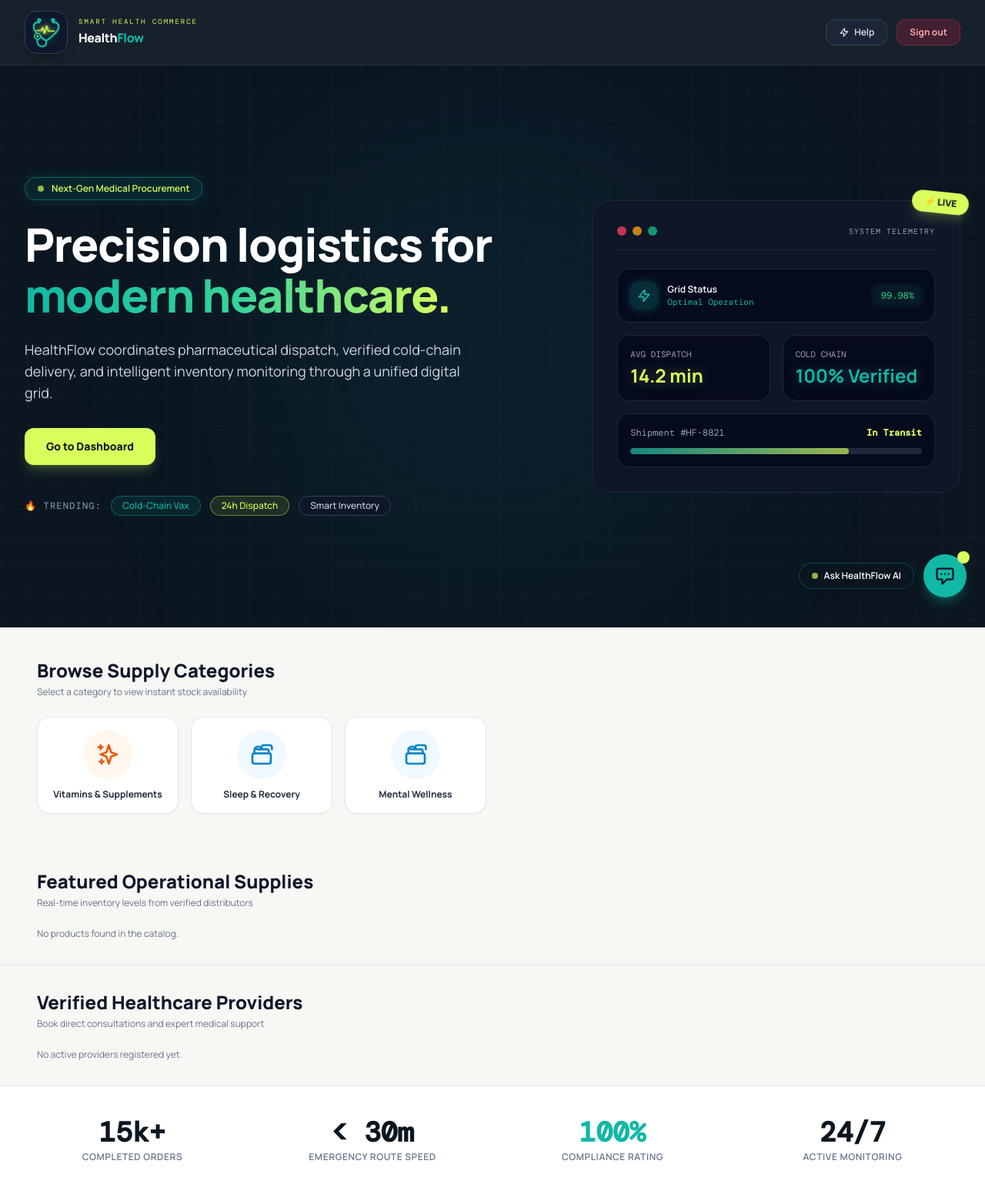
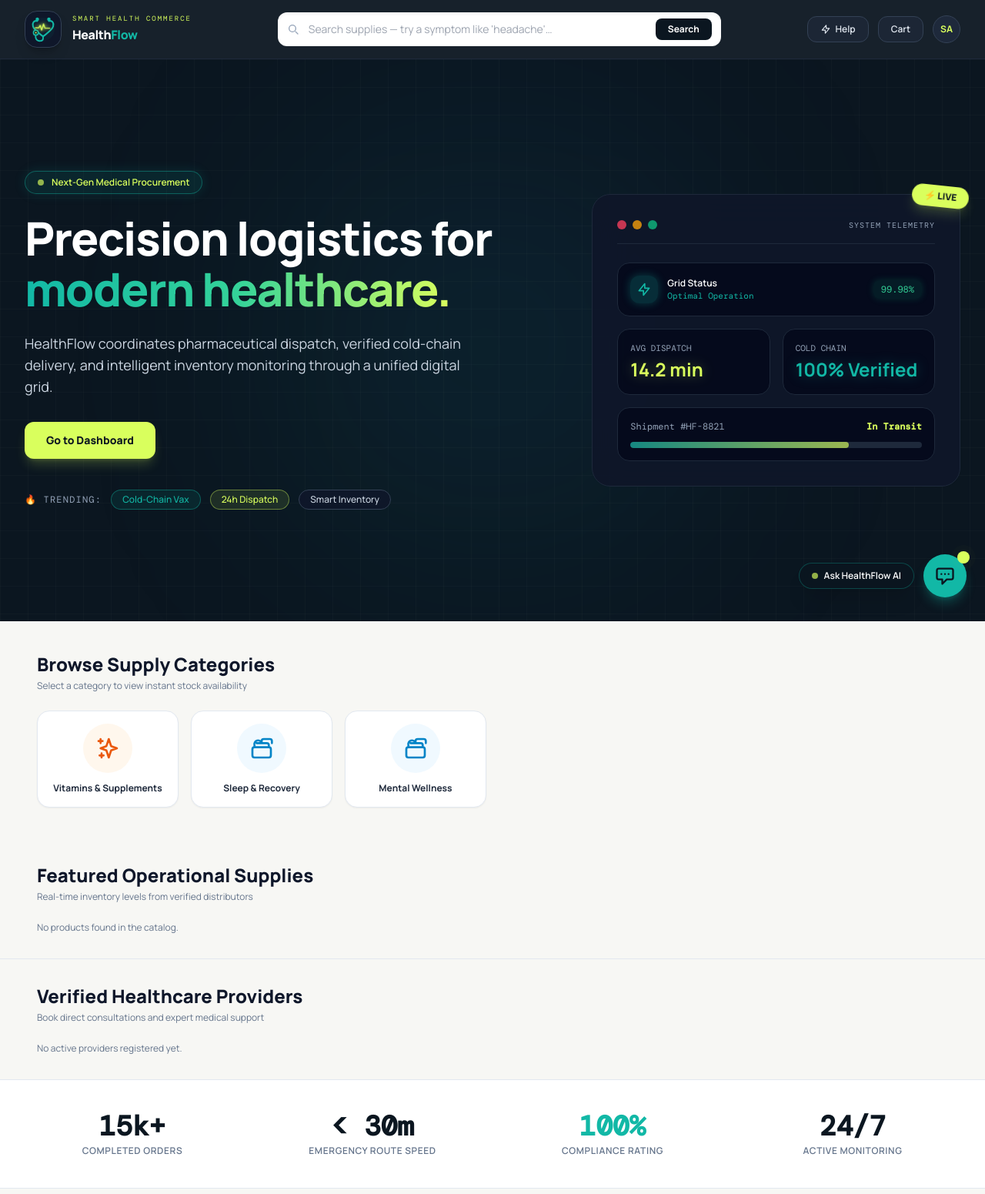
Before and after one commit to Rub-Shefa/AIEP, a Django app: page / in a window 1280 px wide. Shown: the top 1551 px of the page at 77% size. Run offline with Django 5.2, Linux system fonts and the light colour scheme; the visitor is signed in with stand-in values (Sample User, id 1); data comes from the database, SQL or seed files in the repository; data that the repository does not hold is empty; some libraries are stand-ins or nearby versions.

Commit message:
feat(ui): add customer profile avatar dropdown and dashboard navigation to home navbar

```diff
--- a/accounts/templates/accounts/base.html
+++ b/accounts/templates/accounts/base.html
@@ -303,14 +303,14 @@
 
   <!-- Sticky Backdrop Blur Header -->
   <nav class="sticky top-0 z-50 border-b border-slate-800 bg-ink/95 px-5 py-3.5 backdrop-blur-md sm:px-8">
-    <div class="mx-auto flex max-w-7xl items-center justify-between">
+    <div class="mx-auto flex max-w-7xl items-center gap-4">
 
       <!-- Animated HealthFlow Branding -->
-      <a href="{% url 'home' %}" class="group inline-flex items-center gap-3.5 focus:outline-none" aria-label="HealthFlow Home">
+      <a href="{% url 'home' %}" class="group inline-flex shrink-0 items-center gap-3.5 focus:outline-none" aria-label="HealthFlow Home">
 
         <!-- Stethoscope Heart SVG Container -->
-        <div class="relative flex h-14 w-14 items-center justify-center overflow-hidden rounded-2xl border border-slate-700 bg-slate-900 shadow-lg shadow-black/20 transition-transform duration-300 group-hover:scale-105">
-          <svg viewBox="0 0 64 64" class="h-12 w-12" fill="none" xmlns="http://www.w3.org/2000/svg" aria-hidden="true">
+        <div class="relative flex h-12 w-12 items-center justify-center overflow-hidden rounded-2xl border border-slate-700 bg-slate-900 shadow-lg shadow-black/20 transition-transform duration-300 group-hover:scale-105">
+          <svg viewBox="0 0 64 64" class="h-10 w-10" fill="none" xmlns="http://www.w3.org/2000/svg" aria-hidden="true">
 
             <!-- Soft inner glow -->
             <circle cx="32" cy="32" r="24" fill="#12B8A6" opacity="0.05"/>
@@ -367,7 +367,7 @@
         </div>
 
         <!-- Typography -->
-        <div class="leading-none">
+        <div class="hidden leading-none sm:block">
           <p class="font-mono text-[9px] uppercase tracking-[0.22em] text-lime">
             Smart health commerce
           </p>
@@ -377,24 +377,58 @@
         </div>
       </a>
 
+      <!-- Centered Search Bar (Daraz/Shein style) -->
+      <form method="get" action="{% url 'home' %}" hx-boost="false" class="mx-auto flex w-full max-w-xl items-center gap-2 rounded-xl bg-white px-3 py-2 shadow-inner">
+        <svg class="h-4 w-4 shrink-0 text-slate-400" fill="none" stroke="currentColor" viewBox="0 0 24 24">
+          <path stroke-linecap="round" stroke-linejoin="round" stroke-width="2" d="M21 21l-4.35-4.35M17 10.5A6.5 6.5 0 114 10.5a6.5 6.5 0 0113 0z"/>
+        </svg>
+        <input type="text" name="q" value="{{ request.GET.q|default:'' }}"
+               placeholder="Search supplies — try a symptom like 'headache'…"
+               class="w-full border-none bg-transparent px-1 py-1 text-sm text-ink focus:outline-none focus:ring-0">
+        <button type="submit" class="shrink-0 rounded-lg bg-ink px-4 py-1.5 text-xs font-bold text-white transition hover:bg-teal">
+          Search
+        </button>
+      </form>
+
       <!-- Universal Navigation Controls -->
-      <div class="flex items-center gap-3">
-        <a href="{% url 'ai_assistant' %}" class="inline-flex items-center gap-1.5 rounded-xl border border-slate-700 bg-slate-800/60 px-4 py-2 text-xs font-semibold text-slate-200 transition hover:border-lime hover:text-lime">
+      <div class="flex shrink-0 items-center gap-3">
+        <a href="{% url 'ai_assistant' %}" class="hidden items-center gap-1.5 rounded-xl border border-slate-700 bg-slate-800/60 px-4 py-2 text-xs font-semibold text-slate-200 transition hover:border-lime hover:text-lime md:inline-flex">
           <svg class="h-3.5 w-3.5" fill="none" stroke="currentColor" viewBox="0 0 24 24"><path stroke-linecap="round" stroke-linejoin="round" stroke-width="2" d="M13 10V3L4 14h7v7l9-11h-7z"/></svg>
           Help
         </a>
+
         {% if user.is_authenticated %}
-          {% if user.customer_profile %}
           <a href="{% url 'cart_view' %}" class="relative rounded-xl border border-slate-700 bg-slate-800/60 px-4 py-2 text-xs font-semibold text-slate-200 transition hover:border-teal hover:text-white">
             Cart
             {% if cart_item_count %}
               <span class="ml-1 rounded-full bg-lime px-1.5 py-0.5 text-[10px] font-extrabold text-ink">{{ cart_item_count }}</span>
             {% endif %}
           </a>
-          {% endif %}
-          <a href="{% url 'logout' %}" class="rounded-xl bg-rose-600/20 border border-rose-500/30 px-4 py-2 text-xs font-bold text-rose-300 transition hover:bg-rose-600 hover:text-white">
+
+          <!-- Avatar dropdown -->
+          <div class="relative" id="user-menu-wrapper">
+            <button id="user-menu-button" type="button"
+                    class="flex h-9 w-9 items-center justify-center rounded-full border border-slate-700 bg-slate-800 text-xs font-bold text-lime transition hover:border-lime">
+              {{ user.username|slice:":2"|upper }}
+            </button>
+
+            <div id="user-menu-dropdown"
+                 class="absolute right-0 top-11 hidden w-52 overflow-hidden rounded-xl border border-slate-700 bg-slate-900 shadow-2xl">
+              <div class="border-b border-slate-800 px-4 py-3">
+                <p class="truncate text-xs font-bold text-white">{{ user.get_full_name|default:user.username }}</p>
+                <p class="truncate text-[11px] text-slate-400">{{ user.email|default:"No email on file" }}</p>
+              </div>
+              <a href="{% url 'dashboard' %}" class="block px-4 py-2.5 text-xs font-semibold text-slate-200 hover:bg-slate-800 hover:text-lime">
+                Dashboard
+              </a>
+              <a href="{% url 'cart_view' %}" class="block px-4 py-2.5 text-xs font-semibold text-slate-200 hover:bg-slate-800 hover:text-lime">
+                Cart
+              </a>
+              <a href="{% url 'logout' %}" class="block border-t border-slate-800 px-4 py-2.5 text-xs font-bold text-rose-300 hover:bg-rose-600 hover:text-white">
                 Sign out
               </a>
+            </div>
+          </div>
         {% else %}
           <a href="{% url 'login' %}" class="rounded-xl border border-slate-700 bg-slate-800/60 px-4 py-2 text-xs font-semibold text-slate-200 transition hover:border-lime hover:text-lime">
             Sign in
@@ -485,6 +519,25 @@
       <a href="{% url 'ai_assistant' %}" class="text-[11px] font-semibold text-slate-400 hover:text-teal">Open full Help Center →</a>
     </div>
   </div>
+
+  <script>
+    (function () {
+      const btn = document.getElementById('user-menu-button');
+      const menu = document.getElementById('user-menu-dropdown');
+      if (!btn || !menu) return;
+
+      btn.addEventListener('click', function (e) {
+        e.stopPropagation();
+        menu.classList.toggle('hidden');
+      });
+
+      document.addEventListener('click', function (e) {
+        if (!menu.contains(e.target) && e.target !== btn) {
+          menu.classList.add('hidden');
+        }
+      });
+    })();
+  </script>
 
   <script>
     (function () {
--- a/accounts/templates/accounts/home.html
+++ b/accounts/templates/accounts/home.html
@@ -32,7 +32,7 @@
           <!-- Interactive Slide-Fill Buttons -->
           <div class="flex flex-wrap items-center gap-4 pt-2">
             {% if user.is_authenticated %}
-              <a href="#" class="btn-slide-left rounded-xl bg-lime px-7 py-3.5 text-sm font-extrabold text-ink shadow-lg shadow-lime/20 hover:text-white hover:shadow-teal/30">
+              <a href="{% url 'dashboard' %}" class="btn-slide-left rounded-xl bg-lime px-7 py-3.5 text-sm font-extrabold text-ink shadow-lg shadow-lime/20 hover:text-white hover:shadow-teal/30">
                 <span>Go to Dashboard</span>
               </a>
             {% else %}
@@ -120,13 +120,47 @@
   </section>
 
  <!-- Browse Supply Categories Section -->
-<section class="max-w-7xl mx-auto px-6 py-10 sm:px-12">
+<section id="search-results-section" class="max-w-7xl mx-auto px-6 py-10 sm:px-12 scroll-mt-6">
   <div class="flex items-center justify-between mb-6">
     <div>
-      <h2 class="text-2xl font-extrabold text-slate-900">Browse Supply Categories</h2>
-      <p class="text-xs text-slate-500 mt-1">Select a category to view instant stock availability</p>
+      <h2 class="text-2xl font-extrabold text-slate-900">
+        {% if search_query %}Search Results for "{{ search_query }}"{% else %}Browse Supply Categories{% endif %}
+      </h2>
+      <p class="text-xs text-slate-500 mt-1">
+        {% if ai_search_used %}
+          <span class="inline-flex items-center gap-1 rounded-full bg-teal/10 px-2.5 py-1 font-mono text-[10px] font-bold uppercase tracking-wider text-teal">
+            ✨ AI Semantic Search — matched symptoms/intents to catalog products
+          </span>
+          · <a href="{% url 'home' %}" class="font-semibold text-teal hover:underline">Clear Search</a>
+        {% elif search_query %}
+          {{ products|length }} result{{ products|length|pluralize }} found
+          · <a href="{% url 'home' %}" class="font-semibold text-teal hover:underline">Clear Search</a>
+        {% else %}
+          Select a category to view instant stock availability
+        {% endif %}
+      </p>
     </div>
   </div>
+
+  {% if search_query and not products %}
+    <!-- High-Visibility Zero Results Card -->
+    <div class="mb-8 rounded-2xl border border-amber-200 bg-amber-50/80 p-6 text-slate-800 shadow-sm">
+      <div class="flex items-start gap-4">
+        <div class="flex h-10 w-10 shrink-0 items-center justify-center rounded-xl bg-amber-500/20 text-amber-700">
+          <svg class="h-6 w-6" fill="none" stroke="currentColor" viewBox="0 0 24 24"><path stroke-linecap="round" stroke-linejoin="round" stroke-width="2" d="M12 9v2m0 4h.01m-6.938 4h13.856c1.54 0 2.502-1.667 1.732-3L13.732 4c-.77-1.333-2.694-1.333-3.464 0L3.34 16c-.77 1.333.192 3 1.732 3z"/></svg>
+        </div>
+        <div>
+          <h3 class="text-base font-extrabold text-amber-900">No product matches for "{{ search_query }}"</h3>
+          <p class="mt-1 text-xs leading-relaxed text-amber-800">
+            Our AI searched the inventory for symptoms or terms related to <strong>"{{ search_query }}"</strong>, but no matching medications or supplies are currently stocked in the catalog.
+          </p>
+          <div class="mt-3 flex flex-wrap gap-2">
+            <a href="{% url 'home' %}" class="rounded-lg bg-amber-900 px-3.5 py-1.5 text-xs font-bold text-white transition hover:bg-slate-900">Clear Search Filter</a>
+          </div>
+        </div>
+      </div>
+    </div>
+  {% endif %}
 
   <!-- Categories Grid -->
   <div class="grid grid-cols-2 sm:grid-cols-3 md:grid-cols-6 gap-4" id="category-grid">
@@ -252,8 +286,9 @@
 </script>
 
 <!-- Featured Operational Supplies Grid -->
-<section class="max-w-7xl mx-auto px-6 py-8 sm:px-12">
-  <div class="flex items-center justify-between mb-6">
+<!-- Featured Operational Supplies Grid -->
+<section id="featured-products-section" class="max-w-7xl mx-auto px-6 py-8 sm:px-12 scroll-mt-24">
+    <div class="flex items-center justify-between mb-6">
     <div>
       <h2 class="text-2xl font-extrabold text-slate-900">Featured Operational Supplies</h2>
       <p class="text-xs text-slate-500 mt-1">Real-time inventory levels from verified distributors</p>
@@ -400,35 +435,6 @@
   </div>
   {% endif %}
 </section>
-
-<!-- Toggle Script for Providers -->
-<script>
-  function toggleProviders() {
-    const hiddenProviders = document.querySelectorAll('.provider-card');
-    const btnText = document.getElementById('doc-btn-text');
-    const btnIcon = document.getElementById('doc-btn-icon');
-    let isExpanded = false;
-
-    hiddenProviders.forEach((card, index) => {
-      if (index >= 4) {
-        if (card.classList.contains('hidden')) {
-          card.classList.remove('hidden');
-          isExpanded = true;
-        } else {
-          card.classList.add('hidden');
-        }
-      }
-    });
-
-    if (isExpanded) {
-      btnText.innerText = "Show Less";
-      btnIcon.classList.add('rotate-180');
-    } else {
-      btnText.innerText = "Show More Doctors";
-      btnIcon.classList.remove('rotate-180');
-    }
-  }
-</script>
 
 <!-- Toggle Script for Providers -->
 <script>
@@ -662,4 +668,34 @@
     100% { box-shadow: 0 0 22px rgba(217, 255, 93, 0.95); }
   }
 </style>
+<!-- Auto-Scroll to Results on Query & Search Form Loading Indicator -->
+<script>
+  document.addEventListener("DOMContentLoaded", function () {
+    // Scroll directly to the Product Results grid when a query is submitted
+    {% if search_query %}
+      const targetSection = document.getElementById("featured-products-section") || document.getElementById("search-results-section");
+      if (targetSection) {
+        targetSection.scrollIntoView({ behavior: "smooth", block: "start" });
+      }
+    {% endif %}
+
+    // Add loading feedback on search forms during AI requests
+    const searchForms = document.querySelectorAll('form[action="{% url "home" %}"]');
+    searchForms.forEach(form => {
+      form.addEventListener("submit", function () {
+        const submitBtn = form.querySelector('button[type="submit"]');
+        if (submitBtn) {
+          submitBtn.disabled = true;
+          submitBtn.innerHTML = `
+            <svg class="animate-spin h-4 w-4 text-white inline-block mr-1" xmlns="http://www.w3.org/2000/svg" fill="none" viewBox="0 0 24 24">
+              <circle class="opacity-25" cx="12" cy="12" r="10" stroke="currentColor" stroke-width="4"></circle>
+              <path class="opacity-75" fill="currentColor" d="M4 12a8 8 0 018-8V0C5.373 0 0 5.373 0 12h4zm2 5.291A7.962 7.962 0 014 12H0c0 3.042 1.135 5.824 3 7.938l3-2.647z"></path>
+            </svg>
+            Searching...
+          `;
+        }
+      });
+    });
+  });
+</script>
 {% endblock %}
--- a/accounts/urls.py
+++ b/accounts/urls.py
@@ -13,6 +13,7 @@ urlpatterns = [
     path('seller-dashboard/', views.seller_dashboard_view, name='seller_dashboard'),
     path('provider-dashboard/', views.provider_dashboard_view, name='provider_dashboard'),
     path('courier-dashboard/', views.courier_dashboard_view, name='courier_dashboard'),
+    path('dashboard/', views.dashboard_redirect_view, name='dashboard'),
 
     # Provider pages
     path('provider-profile/', views.provider_profile_view, name='provider_profile'),
--- a/accounts/views.py
+++ b/accounts/views.py
@@ -17,14 +17,44 @@ from orders.cart import Cart
 
 def home(request):
     categories = Category.objects.all()
-    products = Product.objects.all()
     providers = ProviderProfile.objects.all()
+
+    search_query = request.GET.get('q', '').strip()
+    ai_search_used = False
+
+    if search_query:
+        # Pass 1: exact/partial keyword match (fast, no AI call).
+        products = Product.objects.filter(
+            Q(name__icontains=search_query) |
+            Q(category__name__icontains=search_query) |
+            Q(dosage__icontains=search_query)
+        ).select_related('category')
+
+        # Pass 2: nothing matched by keyword -> ask the AI to reason about
+        # the catalog semantically (e.g. "headache" -> "Paracetamol").
+        if not products.exists():
+            from ai_communication.ai_search import ai_semantic_product_search
+            all_products = Product.objects.select_related('category').all()
+            products = ai_semantic_product_search(search_query, all_products)
+            ai_search_used = bool(products)
+    else:
+        products = Product.objects.all()
+
     context = {
         'categories': categories,
         'products': products,
         'providers': providers,
+        'search_query': search_query,
+        'ai_search_used': ai_search_used,
     }
     return render(request, 'accounts/home.html', context)
+
+
+@login_required
+def dashboard_redirect_view(request):
+    """Single generic 'go to my dashboard' link that works for every role,
+    so templates never need to know which specific dashboard a user belongs to."""
+    return redirect_based_on_role(request.user)
 
 def is_admin(user):
     return user.is_staff or user.is_superuser
```
Lines whose indentation alone changed are shown as unchanged.
